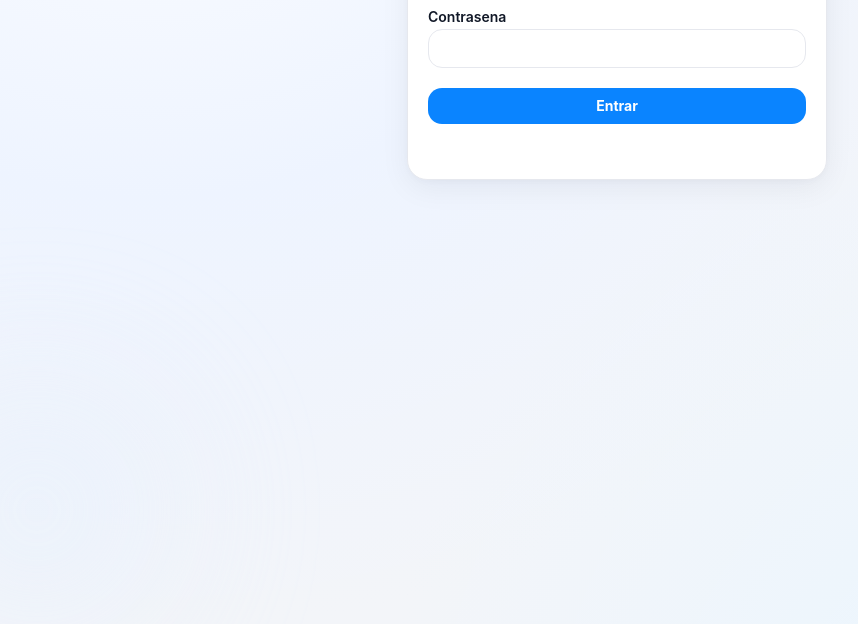
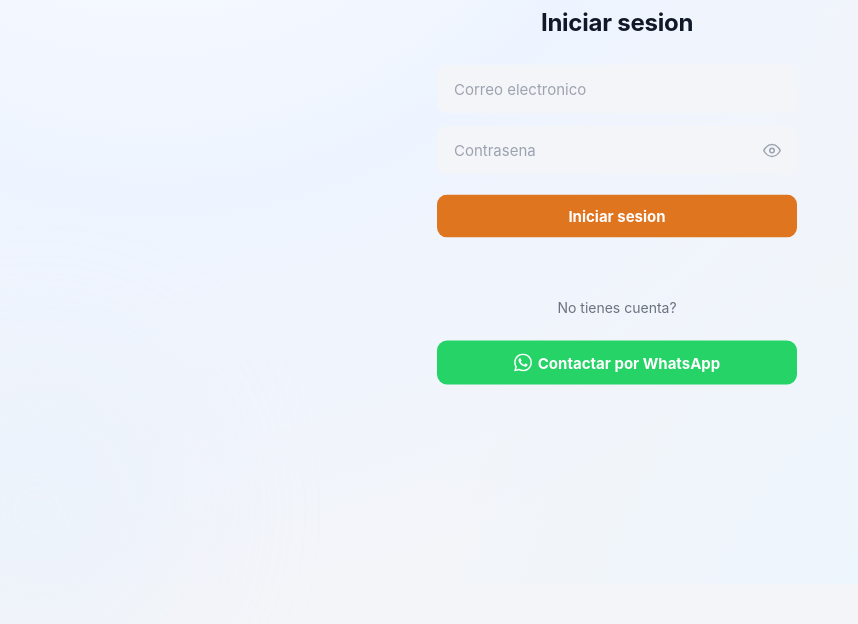
Before and after one commit to soyache/payly_reservas, a website: page public/admin/index.html in a window 1280 px wide. Shown: the part 240-864 px from the top of the page, without its empty margins (23-881 px from the left). After the commit the page ends 824 px from the top, so only its background shows below. Drawn offline with Linux system fonts and the light colour scheme.

Commit message:
Refactor code structure for improved readability and maintainability

```diff
--- a/public/admin/app.js
+++ b/public/admin/app.js
@@ -424,7 +424,7 @@ $("loginForm").addEventListener("submit", async (event) => {
     password: $("password").value,
   };
   submitBtn.disabled = true;
-  submitBtn.textContent = "Entrando\u2026";
+  submitBtn.textContent = "Iniciando sesion\u2026";
   try {
     const data = await api("/api/admin/auth/login", {
       method: "POST",
@@ -438,8 +438,19 @@ $("loginForm").addEventListener("submit", async (event) => {
     $("loginError").textContent = error.message || "No se pudo iniciar sesion. Verifica tus credenciales.";
   } finally {
     submitBtn.disabled = false;
-    submitBtn.textContent = "Entrar";
+    submitBtn.textContent = "Iniciar sesion";
   }
+});
+
+// Toggle password visibility
+$("togglePassword").addEventListener("click", () => {
+  const pw = $("password");
+  const isHidden = pw.type === "password";
+  pw.type = isHidden ? "text" : "password";
+  $("togglePassword").setAttribute(
+    "aria-label",
+    isHidden ? "Ocultar contrasena" : "Mostrar contrasena"
+  );
 });
 
 $("logoutBtn").addEventListener("click", logout);
--- a/public/admin/index.html
+++ b/public/admin/index.html
@@ -14,30 +14,43 @@
     <a href="#main-content" class="skip-link">Saltar al contenido</a>
 
     <main class="shell" id="main-content">
-      <section id="loginCard" class="card login-card">
-        <h1>Panel Barberia</h1>
-        <p>Accede con tu usuario y contrasena de administrador.</p>
+      <section id="loginCard" class="login-card">
+        <img src="/admin/icon.png" alt="Payly" class="login-logo" />
+        <h1>Iniciar sesion</h1>
         <form id="loginForm">
-          <label for="username">Usuario</label>
+          <div class="input-group">
             <input
               id="username"
               name="username"
               required
               autocomplete="username"
-            placeholder="admin"
+              placeholder="Correo electronico"
               spellcheck="false"
             />
-          <label for="password">Contrasena</label>
+          </div>
+          <div class="input-group">
             <input
               id="password"
               name="password"
               type="password"
               required
               autocomplete="current-password"
+              placeholder="Contrasena"
             />
-          <button type="submit" class="btn primary full-w">Entrar</button>
+            <button type="button" id="togglePassword" class="toggle-pw" aria-label="Mostrar contrasena">
+              <svg width="18" height="18" viewBox="0 0 24 24" fill="none" stroke="currentColor" stroke-width="2" stroke-linecap="round" stroke-linejoin="round"><path d="M1 12s4-8 11-8 11 8 11 8-4 8-11 8-11-8-11-8z"/><circle cx="12" cy="12" r="3"/></svg>
+            </button>
+          </div>
+          <button type="submit" class="btn primary full-w">Iniciar sesion</button>
         </form>
         <p id="loginError" class="error" aria-live="polite"></p>
+        <div class="login-divider">
+          <span>No tienes cuenta?</span>
+        </div>
+        <a href="https://wa.me/1234567890" target="_blank" rel="noopener noreferrer" class="btn whatsapp full-w">
+          <svg width="18" height="18" viewBox="0 0 24 24" fill="currentColor"><path d="M17.472 14.382c-.297-.149-1.758-.867-2.03-.967-.273-.099-.471-.148-.67.15-.197.297-.767.966-.94 1.164-.173.199-.347.223-.644.075-.297-.15-1.255-.463-2.39-1.475-.883-.788-1.48-1.761-1.653-2.059-.173-.297-.018-.458.13-.606.134-.133.298-.347.446-.52.149-.174.198-.298.298-.497.099-.198.05-.371-.025-.52-.075-.149-.669-1.612-.916-2.207-.242-.579-.487-.5-.669-.51-.173-.008-.371-.01-.57-.01-.198 0-.52.074-.792.372-.272.297-1.04 1.016-1.04 2.479 0 1.462 1.065 2.875 1.213 3.074.149.198 2.096 3.2 5.077 4.487.709.306 1.262.489 1.694.625.712.227 1.36.195 1.871.118.571-.085 1.758-.719 2.006-1.413.248-.694.248-1.289.173-1.413-.074-.124-.272-.198-.57-.347m-5.421 7.403h-.004a9.87 9.87 0 01-5.031-1.378l-.361-.214-3.741.982.998-3.648-.235-.374a9.86 9.86 0 01-1.51-5.26c.001-5.45 4.436-9.884 9.888-9.884 2.64 0 5.122 1.03 6.988 2.898a9.825 9.825 0 012.893 6.994c-.003 5.45-4.437 9.884-9.885 9.884m8.413-18.297A11.815 11.815 0 0012.05 0C5.495 0 .16 5.335.157 11.892c0 2.096.547 4.142 1.588 5.945L.057 24l6.305-1.654a11.882 11.882 0 005.683 1.448h.005c6.554 0 11.89-5.335 11.893-11.893a11.821 11.821 0 00-3.48-8.413z"/></svg>
+          Contactar por WhatsApp
+        </a>
       </section>
 
       <section id="app" class="hidden">
--- a/public/admin/styles.css
+++ b/public/admin/styles.css
@@ -4,13 +4,13 @@
   --muted: #6b7280;
   --card: #ffffff;
   --line: #e6e8ee;
-  --brand: #0a84ff;
-  --brand-hover: #0071e3;
-  --brand-soft: #e6f2ff;
+  --brand: #e07520;
+  --brand-hover: #c9661a;
+  --brand-soft: #fff3e6;
   --danger: #b42318;
   --danger-hover: #912018;
   --danger-soft: #ffe9e7;
-  --focus-ring: rgba(10, 132, 255, 0.34);
+  --focus-ring: rgba(224, 117, 32, 0.34);
   --radius: 14px;
   --radius-lg: 20px;
 }
@@ -123,37 +123,109 @@ h3 {
 
 /* Login */
 .login-card {
-  width: min(420px, 100%);
-  margin: 8vh auto 0;
+  width: min(400px, 100%);
+  margin: 0 auto;
+  padding: 0 20px;
+  display: flex;
+  flex-direction: column;
+  align-items: center;
+  position: absolute;
+  top: 50%;
+  left: 50%;
+  transform: translate(-50%, -50%);
+}
+
+.login-logo {
+  width: 48px;
+  height: 48px;
+  margin-bottom: 24px;
+  border-radius: 10px;
 }
 
 .login-card h1 {
-  margin-bottom: 6px;
-}
-
-.login-card p {
-  color: var(--muted);
-  margin-top: 4px;
+  font-size: 24px;
+  font-weight: 700;
+  margin-bottom: 28px;
+  text-align: center;
 }
 
 .login-card form {
-  margin-top: 16px;
+  width: 100%;
 }
 
-.login-card label {
-  display: block;
-  font-size: 14px;
-  font-weight: 600;
-  margin-bottom: 4px;
-  margin-top: 12px;
+.input-group {
+  position: relative;
+  margin-bottom: 12px;
 }
 
-.login-card label:first-of-type {
-  margin-top: 0;
+.input-group input {
+  background: var(--bg);
+  border: 1px solid transparent;
+  border-radius: 10px;
+  padding: 14px 16px;
+  font-size: 15px;
+  width: 100%;
+  transition: border-color 0.15s, box-shadow 0.15s;
 }
 
-.login-card input {
-  margin-bottom: 4px;
+.input-group input:focus-visible {
+  outline: none;
+  border-color: var(--brand);
+  box-shadow: 0 0 0 3px var(--focus-ring);
+  background: #fff;
+}
+
+.input-group input::placeholder {
+  color: #9ca3af;
+}
+
+.toggle-pw {
+  position: absolute;
+  right: 12px;
+  top: 50%;
+  transform: translateY(-50%);
+  background: none;
+  border: none;
+  cursor: pointer;
+  color: #9ca3af;
+  padding: 4px;
+  display: flex;
+  align-items: center;
+  transition: color 0.15s;
+}
+
+.toggle-pw:hover {
+  color: var(--ink);
+}
+
+/* Login divider */
+.login-divider {
+  width: 100%;
+  text-align: center;
+  margin: 20px 0 16px;
+  position: relative;
+}
+
+.login-divider span {
+  color: var(--muted);
+  font-size: 14px;
+}
+
+/* WhatsApp button */
+.btn.whatsapp {
+  background: #25d366;
+  color: #fff;
+  border: none;
+  font-weight: 700;
+  text-decoration: none;
+}
+
+.btn.whatsapp:hover {
+  background: #20bd5a;
+}
+
+.btn.whatsapp:active {
+  background: #1da851;
 }
 
 /* Form elements */
@@ -220,7 +292,7 @@ select:focus-visible {
 }
 
 .btn.primary:active:not(:disabled) {
-  background: #0b5550;
+  background: #b35a15;
 }
 
 .btn.ghost {
@@ -255,7 +327,10 @@ select:focus-visible {
 
 .full-w {
   width: 100%;
-  margin-top: 16px;
+  margin-top: 8px;
+  padding: 13px 16px;
+  border-radius: 10px;
+  font-size: 15px;
 }
 
 /* Utility */
@@ -290,12 +365,12 @@ select:focus-visible {
   width: 42px;
   height: 42px;
   border-radius: 12px;
-  background: linear-gradient(160deg, #0a84ff 0%, #5ab5ff 100%);
+  background: linear-gradient(160deg, #e07520 0%, #f0a060 100%);
   color: #fff;
   font-size: 20px;
   font-weight: 700;
   letter-spacing: -0.01em;
-  box-shadow: 0 6px 18px rgb(10 132 255 / 0.28);
+  box-shadow: 0 6px 18px rgb(224 117 32 / 0.28);
 }
 
 .icon-btn {
@@ -503,7 +578,7 @@ select:focus-visible {
 .nav-item.active {
   background: var(--brand);
   color: #fff;
-  box-shadow: 0 3px 14px rgb(10 132 255 / 0.35);
+  box-shadow: 0 3px 14px rgb(224 117 32 / 0.35);
 }
 
 /* View containers */
```
Also changed, not shown: deploy.md (+3 -0 lines), .claude/settings.local.json, assets/images/icon.png (added), public/admin/icon.png (added). Lines whose indentation alone changed are shown as unchanged.
